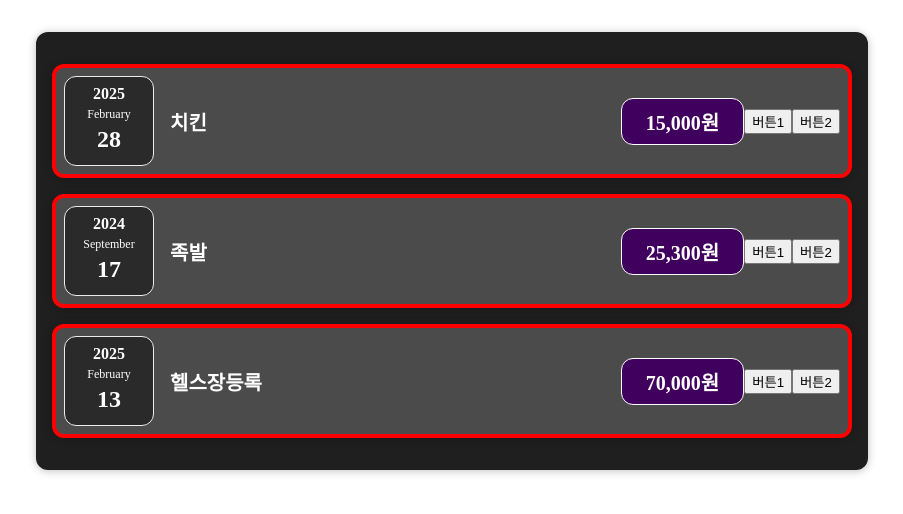
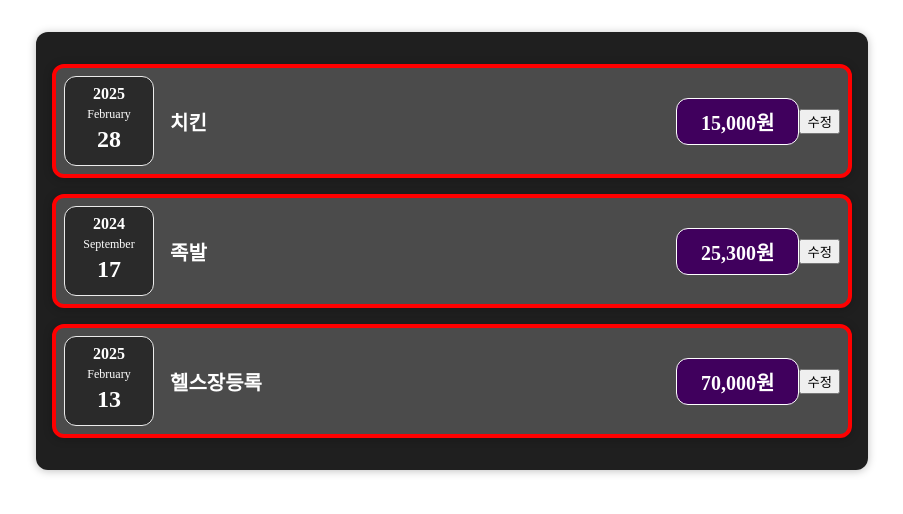
Before and after one commit to hee123hee/react-study202501, a React (Vite) app: page / in a window 1280 px wide. Shown: the top 514 px of the page, without its empty margins (188-1091 px from the left). Built offline with nearby package versions, Linux system fonts and the light colour scheme.

Commit message:
# 2-2-1. useState 기초

```diff
--- a/src/components/expenses/ExpenseItem.jsx
+++ b/src/components/expenses/ExpenseItem.jsx
@@ -1,34 +1,46 @@
 import './ExpenseItem.css';
 import ExpenseDate from "./ExpenseDate.jsx";
 import Card from "../ui/Card.jsx";
-import log from "eslint-plugin-react/lib/util/log.js";
+import {useState} from "react";
 
 const ExpenseItem = ({expense}) => {
+    const {title, price, date} = expense;
+
+    // 상태값을 처리하는 함수(hook)
+    /*
+        useState 훅의 리턴값은 배열이며
+        첫번째 요소는 관리할 상태값의 초기값
+        두번째 요소는 해당 상태값을 변경할 때 사용하는 setter 함수
+     */
+    let [itemTitle, setItemTitle] = useState(title);
+    console.log('itemTitle', itemTitle);
+
     // console.log('props', props);
-    const {title, price, date} = expense;
 
     // 원화 표기법으로 변환
     const formatPrice = new Intl.NumberFormat('ko-KR').format(price)
 
     // 이벤트 핸들러 정의
-    function handleClick(e) {
-        console.log('click!!');
-        console.log(e.target)
+    function handleClick() {
+        /*
+            리액트는 단순히 변수가 변경된다고 화면의 렌더링을 변경하지 않고
+            오로지 상태값에 변경에 의해서만 렌더링을 변경
+         */
+        // itemTitle = '짜장면';
+        setItemTitle('짜장면');
     }
 
     return (
-        <Card className='expense-item' onClick={(e)=>console.log('이벤투!')}>
+        <Card className='expense-item'>
             <ExpenseDate expenseDate={date}/>
             <div className='expense-item__description'>
-                <h2>{title}</h2>
+                <h2>{itemTitle}</h2>
                 <div className='expense-item__price'>{formatPrice}원</div>
             </div>
-            <button id="btn1" onClick={handleClick}>버튼1</button>
-            <button id="btn2"
-                    onMouseLeave={(e) => alert('나가기~!')}
-                    onMouseOver={(e) => alert('이벤트!!')}>
-                버튼2
+            <button id="btn1" onClick={handleClick}>
+                수정
             </button>
+
         </Card>
     );
 };
--- a/src/components/ui/Card.jsx
+++ b/src/components/ui/Card.jsx
@@ -1,12 +1,12 @@
 import React from 'react';
 import './Card.css'
 
-const Card = ({children, className, onClick}) => {
+const Card = ({children, className, }) => {
 
 
     const cn = `card ${className}`
     return (
-        <div className={cn} onClick={onClick}>
+        <div className={cn} >
             {/* 유동적인 구조인 경우 */}
             {children}
         </div>
```
